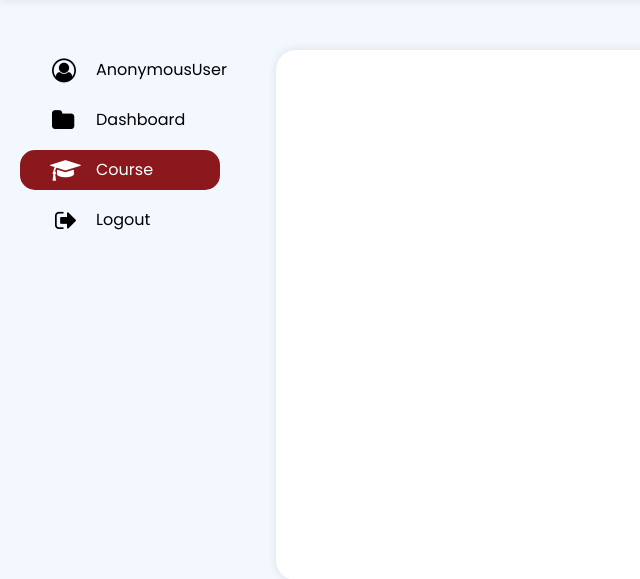
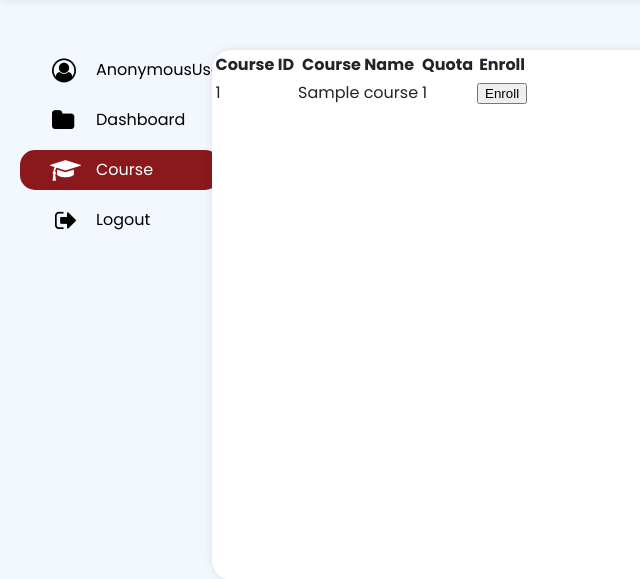
Before and after one commit to 6410685215/cn321-as2, a Django app: page /course/page_course/ in a window 1280 px wide. Shown: the part 60-639 px from the top of the page, without its empty margins (0-640 px from the left). Run offline with Django 4.2, Linux system fonts and the light colour scheme; tables that the repository leaves empty hold one stand-in row (values such as "Sample post").

Commit message:
enroll course

```diff
--- a/course/admin.py
+++ b/course/admin.py
@@ -1,5 +1,6 @@
 from django.contrib import admin
-from .models import Course
+from .models import Course, CourseEnrollment
 
 # Register your models here.
 admin.site.register(Course)
+admin.site.register(CourseEnrollment)
--- /dev/null
+++ b/course/forms.py
@@ -0,0 +1,4 @@
+from django import forms
+
+class enrollForm(forms.Form):
+    course_id = forms.CharField(label='course_id', max_length=10)
--- a/course/models.py
+++ b/course/models.py
@@ -1,19 +1,18 @@
 from django.db import models
+from django.contrib.auth.models import User
 
 # Create your models here.
 class Course(models.Model):
     course_id = models.CharField(max_length=10, primary_key=True)
     course_name = models.CharField(max_length=50)
-    course_doc = models.CharField(max_length=200)
     quota = models.IntegerField()
 
     def __str__(self):
         return f'{self.course_id} {self.course_name} - {self.quota}'
 
-    def request_course(self):
-        self.quota -= 1
-        self.save()
+class CourseEnrollment(models.Model):
+    student_id = models.ForeignKey(User, on_delete=models.CASCADE)
+    course_id = models.ForeignKey(Course, on_delete=models.CASCADE)
 
-    def drop_course(self):
-        self.quota += 1
-        self.save()
+    def __str__(self):
+        return f'{self.student_id} {self.course_id.course_id}'
--- a/course/urls.py
+++ b/course/urls.py
@@ -6,4 +6,6 @@ urlpatterns = [
     path('page_user/', views.page_user, name='page_user'),
     path('page_board/', views.page_board, name='page_board'),
     path('page_course/', views.page_course, name='page_course'),
+    path('course_enroll/', views.course_enroll, name='course_enroll'),
+    path('course_drop/', views.course_drop, name='course_drop'),
 ]
--- a/course/views.py
+++ b/course/views.py
@@ -1,5 +1,6 @@
 from django.shortcuts import render
 from users.models import Student
+from .models import Course, CourseEnrollment
 
 # Create your views here.
 def index(request):
@@ -8,8 +9,10 @@ def index(request):
 def page_course(request):
     user = request.user
     admin = user.is_staff
+    course = Course.objects.all()
     return render(request, 'course/page_course.html', { 'username': user,
-                                                        'admin': admin,})
+                                                        'admin': admin,
+                                                        'courses': course,})
 
 def page_user(request):
     user = request.user
@@ -28,3 +31,32 @@ def page_board(request):
     admin = user.is_staff
     return render(request, 'course/page_board.html', { 'username': user,
                                                        'admin': admin,})
+
+def course_enroll(request):
+    user = request.user
+    admin = user.is_staff
+    if admin:
+        return render(request, 'course/page_course.html', { 'username': user,
+                                                            'admin': admin,})
+    course = Course.objects.get(course_id=request.POST['course_id'])
+    course.quota -= 1
+    course.save()
+    course_enroll = CourseEnrollment(student_id=request.user, course_id=course)
+    course_enroll.save()
+    return render(request, 'course/page_course.html', { 'username': user,
+                                                        'admin': admin,
+                                                        'courses': Course.objects.all(),})
+
+def course_drop(request):
+    user = request.user
+    admin = user.is_staff
+    if admin:
+        return render(request, 'course/page_course.html', { 'username': user,
+                                                            'admin': admin,})
+    course = Course.objects.get(course_id=request.POST['course_id'])
+    course.quota += 1
+    course.save()
+    course_enroll = CourseEnrollment.objects.get(student_id=request.user, course_id=course)
+    course_enroll.delete()
+    return render(request, 'course/page_course.html', { 'username': user,
+                                                        'admin': admin,})
--- /dev/null
+++ b/static/css/enroll.css
@@ -0,0 +1,14 @@
+.container-grid-enroll {
+    display: grid;
+    grid-template-areas: 'header header header'
+                         'main main main'
+                         'main main main';
+    margin: 0;
+    padding: 0;
+}
+
+.container-grid-enroll > header {
+    grid-area: header;
+    margin: 0;
+    padding: 0;
+}
--- a/templates/course/page_course.html
+++ b/templates/course/page_course.html
@@ -1,6 +1,7 @@
 {% extends 'course/course.html' %}
 {% load static %}
 {% block page %}
+  <link rel="stylesheet" href="{% static 'course/css/enroll.css' %}">
   <nav>
     <ul class="block-color">
       <li>
@@ -17,5 +18,28 @@
       </li>
     </ul>
   </nav>
-  <section></section>
+  <section>
+    <table>
+      <tr>
+        <th>Course ID</th>
+        <th>Course Name</th>
+        <th>Quota</th>
+        <th>Enroll</th>
+      </tr>
+      {% for course in courses %}
+      <tr>
+        <td>{{ course.course_id }}</td>
+        <td>{{ course.course_name }}</td>
+        <td>{{ course.quota }}</td>
+        <td>
+          <form action="{% url 'course_enroll' %}" method="post">
+            {% csrf_token %}
+            <button type="submit" name="course_id" value="{{ course.course_id }}" class="btn btn-primary">Enroll</button>
+          </form>
+        </td>
+      </tr>
+      {% endfor %}
+    </table>
+
+  </section>
 {% endblock %}
```
Also changed, not shown: course/migrations/0002_remove_course_course_doc.py (added), course/migrations/0003_courseenrollment.py (added), users/migrations/0003_student_registrar.py (added), users/migrations/0004_remove_student_registrar.py (added).
